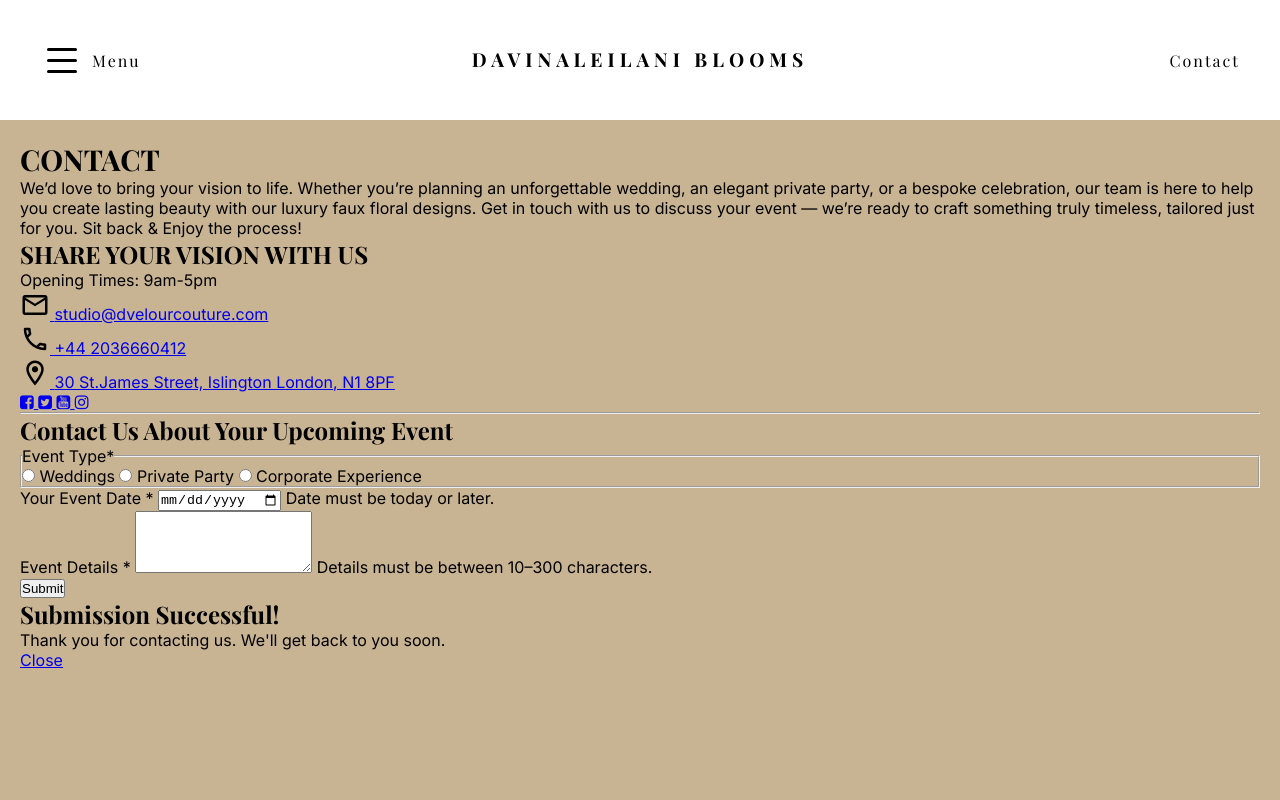
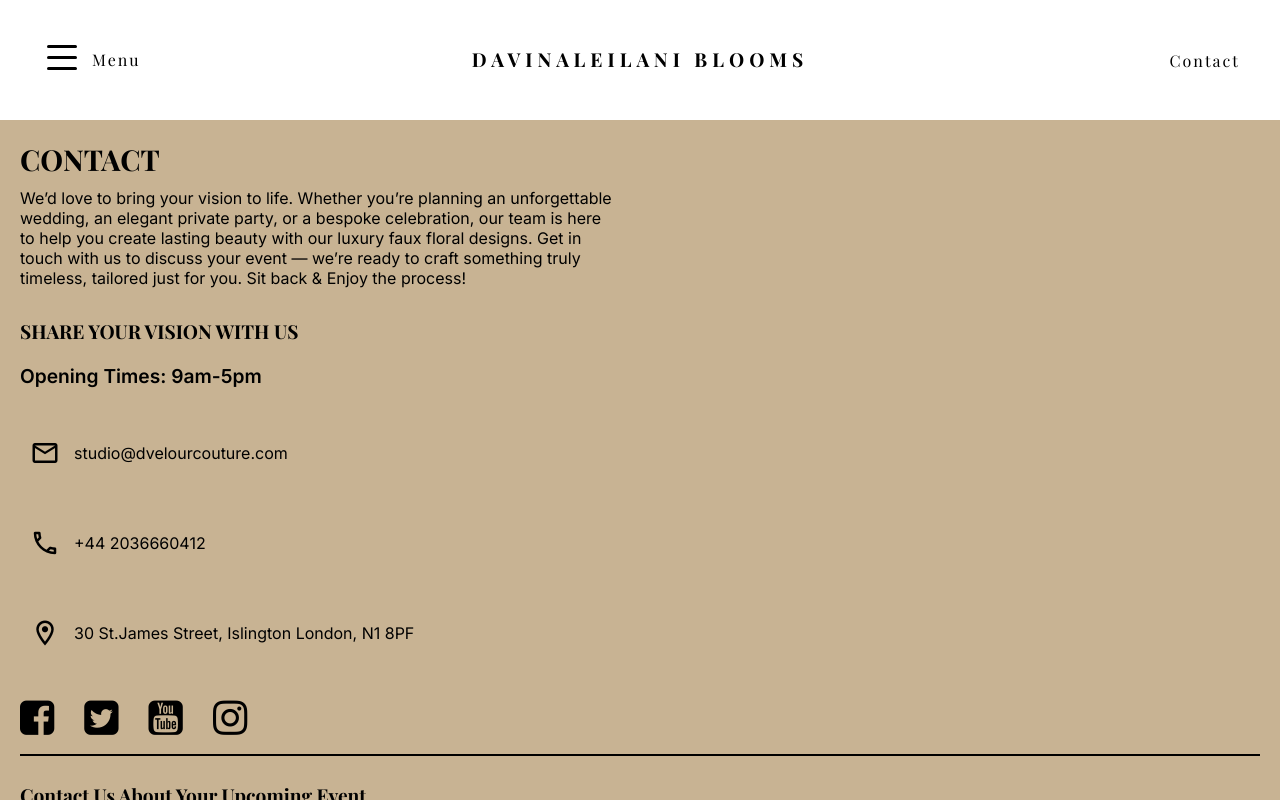
Before and after one commit to Alumsdesigns/davinaleilaniblooms, a plain HTML site: page contact.html in a window 1280 px wide. Drawn offline with nearby package versions, Linux system fonts and the light colour scheme.

Commit message:
updated color in css

```diff
--- a/assets/css/styles.css
+++ b/assets/css/styles.css
@@ -13,6 +13,12 @@
   --lighter-sand-bg: #e1c8a4;
   --highlight-color: #bfa980;
   --section-bg-color: #d1b892;
+}
+
+* {
+  margin: 0;
+  padding: 0;
+  box-sizing: border-box;
 }
 
 *,
@@ -173,6 +179,11 @@ h3 {
   padding: 10px 0;
 }
 
+.location-icon {
+  display: flex;
+  align-items: flex-end;
+}
+
 .db-desktop-contact {
   display: none;
 }
@@ -274,6 +285,7 @@ h3 {
   gap: 10px;
 }
 
+
 .footer-item.contact,
 .footer-item.location,
 .footer-item.social {
@@ -366,6 +378,217 @@ h3 {
   object-fit: cover;
   margin: 10px;
   max-width: 100%;
+}
+
+.main-contact {
+  background-color: var(--darksand);
+}
+
+.contact-section-1 {
+  display: flex;
+  flex-direction: column;
+  justify-content: space-between;
+  flex-wrap: wrap;
+  text-align: left;
+  gap: 10px;
+}
+
+.contact-heading {
+  font-size: 1.2rem;
+  font-weight: bolder;
+  padding: 20px 0 10px;
+  margin-bottom: 10px;
+}
+
+.contact-opening-time {
+  font-size: 1rem;
+  padding: 30px 0 10px 0;
+  font-weight: bolder;
+}
+
+.contact-item {
+  display: flex;
+  gap: 15px;
+  align-items: center;
+  font-size: 1rem;
+}
+
+#contact-item-location {
+  display: flex;
+  gap: 15px;
+  align-items: center;
+}
+
+.contact-row {
+  display: flex;
+  align-items: center;
+  gap: 4px;
+  font-size: 1rem;
+  color: var(--black);
+}
+
+.contact-section-2 span {
+  padding-top: 20px;
+}
+
+.contact-item-a {
+  padding: 20px 0px;
+  text-decoration: none;
+  color: var(--black);
+}
+
+.contact-item-a span {
+  padding-left: 10px;
+}
+
+.contact-social-networks {
+  display: flex;
+  flex-direction: row;
+  justify-content: flex-start;
+  padding-top: 30px;
+  gap: 30px;
+}
+
+.contact-social-networks a i {
+  font-size: 2.5rem;
+  color: var(--black);
+  transition: color 0.3s ease, transform 0.3s ease;
+}
+
+.contact-social-networks a:hover i.fa {
+  color: white;
+  transform: scale(1.1);
+}
+
+section.contact-section {
+  text-align: left;
+  width: 100%;
+}
+
+.section-divider {
+  border: none;
+  border-top: 2px solid var(--black);
+  width: 100%;
+  margin: 1rem 0;
+}
+
+.contact-heading {
+  padding: 10px 0;
+  font-size: 1.2rem;
+}
+
+form {
+  display: flex;
+  flex-direction: column;
+  gap: 1.5rem;
+}
+
+fieldset {
+  border: none;
+  padding: 0;
+  margin: 0;
+}
+
+legend {
+  font-weight: bold;
+  margin-bottom: 0.5rem;
+}
+
+.radio-group {
+  display: flex;
+  flex-direction: column;
+  gap: 0.5rem;
+}
+
+label {
+  font-weight: 600;
+  margin-bottom: 0.3rem;
+}
+
+input[type="date"],
+textarea {
+  padding: 0.5rem;
+  border: 1px solid var(--black);
+  border-radius: 4px;
+  font-size: 1rem;
+  width: 90%;
+}
+
+input:invalid:required,
+textarea:invalid:required {
+  border-color: var(--error);
+}
+
+.form-group {
+  display: flex;
+  flex-direction: column;
+}
+
+.form-group span.error {
+  color: var(--error);
+  font-size: 0.9rem;
+  display: none;
+}
+
+input:invalid + span.error,
+textarea:invalid + span.error {
+  display: block;
+}
+
+.contact-submit-button {
+    text-align: center;
+    padding: 0.75rem 1.25rem;
+    border: 1px solid var(--black);
+    background-color: var(--section-bg-color);
+    color: var(--black);
+    text-decoration: none;
+    font-weight: bold;
+    border-radius: 4px;
+    margin: 1rem auto 0;
+    width: fit-content;
+}
+
+.modal {
+  display: none;
+  position: fixed;
+  top: 0;
+  left: 0;
+  width: 100%;
+  height: 100%;
+  background-color: rgba(0, 0, 0, 0.5);
+  justify-content: center;
+  align-items: center;
+}
+
+.modal:target {
+  display: flex;
+}
+
+.modal-content {
+  background-color: var(--white);
+  padding: 2rem;
+  border-radius: 8px;
+  max-width: 90%;
+  text-align: center;
+}
+
+.modal-content h2 {
+  color: var(--success);
+  margin-top: 0;
+}
+
+.modal-content a {
+  margin-top: 1rem;
+  display: inline-block;
+  text-decoration: underline;
+  color: var(--black);
+}
+
+.hero-video-section {
+  background-color: var(--lighter-sand-bg);
+  padding: 1rem;
+  text-align: center;
+  margin-top: 20px;
 }
 
 .video-container {
@@ -468,6 +691,8 @@ h3 {
 .section-heading {
   text-align: center;
   font-weight: bold;
+  margin-top: 1rem;
+  margin-bottom: 0.5rem;
   letter-spacing: 2px;
 }
 
@@ -510,7 +735,7 @@ h3 {
   padding: 0.75rem 1.25rem;
   border: 1px solid var(--black);
   background-color: var(--section-bg-color);
-  color: #000;
+  color: var(--black);
   text-decoration: none;
   font-weight: bold;
   border-radius: 4px;
@@ -630,6 +855,28 @@ h3 {
     gap: 40px;
   }
 
+  input[type="date"],
+  textarea {
+    padding: 0.5rem;
+    border: 1px solid var(--black);
+    border-radius: 4px;
+    font-size: 1rem;
+    width: 50%;
+  }
+
+  .contact-submit-button {
+    text-align: center;
+    padding: 0.75rem 1.25rem;
+    border: 1px solid var(--black);
+    background-color: var(--section-bg-color);
+    color: var(--black);
+    text-decoration: none;
+    font-weight: bold;
+    border-radius: 4px;
+    margin: 1rem auto 0;
+    width: fit-content;
+  }
+
   .gallery-grid {
     display: grid;
     grid-template-columns: repeat(2, 1fr);
@@ -675,6 +922,45 @@ h3 {
     left: 50%;
     transform: translateX(-50%);
   }
+
+  .contact-p1 {
+    max-width: 600px;
+  }
+
+  .contact-item {
+    display: flex;
+    gap: 15px;
+    align-items: center;
+    font-size: 1.2rem;
+  }
+
+  .contact-opening-time {
+    font-size: 1.2rem;
+    padding: 20px 0 10px 0;
+    font-weight: bold;
+  }
+
+  input[type="date"],
+  textarea {
+    padding: 0.5rem;
+    border: 1px solid var(--black);
+    border-radius: 4px;
+    font-size: 1rem;
+    width: 40%;
+  }
+
+  .contact-submit-button {
+    text-align: center;
+    padding: 0.75rem 1.25rem;
+    border: 1px solid var(--black);
+    background-color: var(--section-bg-color);
+    color: var(--black);
+    text-decoration: none;
+    font-weight: bold;
+    border-radius: 4px;
+    margin: 1rem auto 0;
+    width: fit-content;
+   }
 
   .footer-grid {
     display: grid;
```
